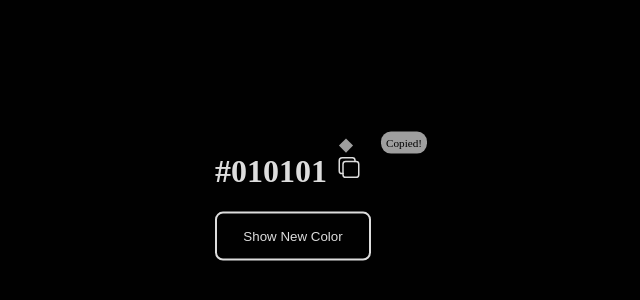
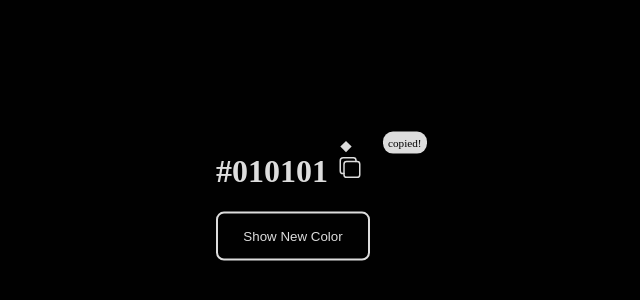
Before and after one commit to JK-8989/js-random-0, a plain HTML site: page index.html in a window 1280 px wide. Shown: the part 204-504 px from the top of the page, without its empty margins (347-987 px from the left). Drawn offline with nearby package versions, Linux system fonts and the light colour scheme.

Commit message:
Edit inner text color of 'copied'

```diff
--- a/index.html
+++ b/index.html
@@ -37,31 +37,28 @@
       padding-left: 10px;
       padding-bottom: 2px;
     }
-    .box::before {
+    .box .copy {
       content: 'Copied!';
-      background: rgb(158, 158, 158);
+      background: #ddd;
       color: #010101;
       font-size: 0.7em;
       border-radius: 10px;
       padding: 5px 5px;
       position: absolute;
       top: 0;
-      left: 166px;
-      opacity: 0;
-
+      left: 167px;
+      opacity: 1;
     }
     .box::after {
       content: '';
-      width: 10px;
-      height: 10px;
+      width: 8px;
+      height: 8px;
       transform: rotate(45deg);
       position: relative;
       top: -31px;
       left: -20px;
-      z-index: -1;
-      background: rgb(158, 158, 158);
-      opacity: 0;
-
+      background: #ddd;
+      opacity: 1;
     }
     .container.active .box::before,
     .container.active .box::after {
@@ -83,6 +80,7 @@
     <div class="box">
       <h1 id="hex">#010101</h1>
       <ion-icon id="copy" name="copy-outline"></ion-icon>
+      <span class="copy">copied!</span>
     </div>
   <button>Show New Color</button>
   </div>
@@ -90,6 +88,7 @@
   <script>
     let hexCode = document.querySelector('#hex');
     const button = document.querySelector('button');
+    const text = document.querySelector('.box .copy');
 
     function showNewColor() {
 
@@ -102,7 +101,7 @@
       }
       document.body.style.background = color;
       document.querySelector('h1').innerText = color;
-
+      text.style.color = color;
     }
 
     button.addEventListener('click', showNewColor);
```
